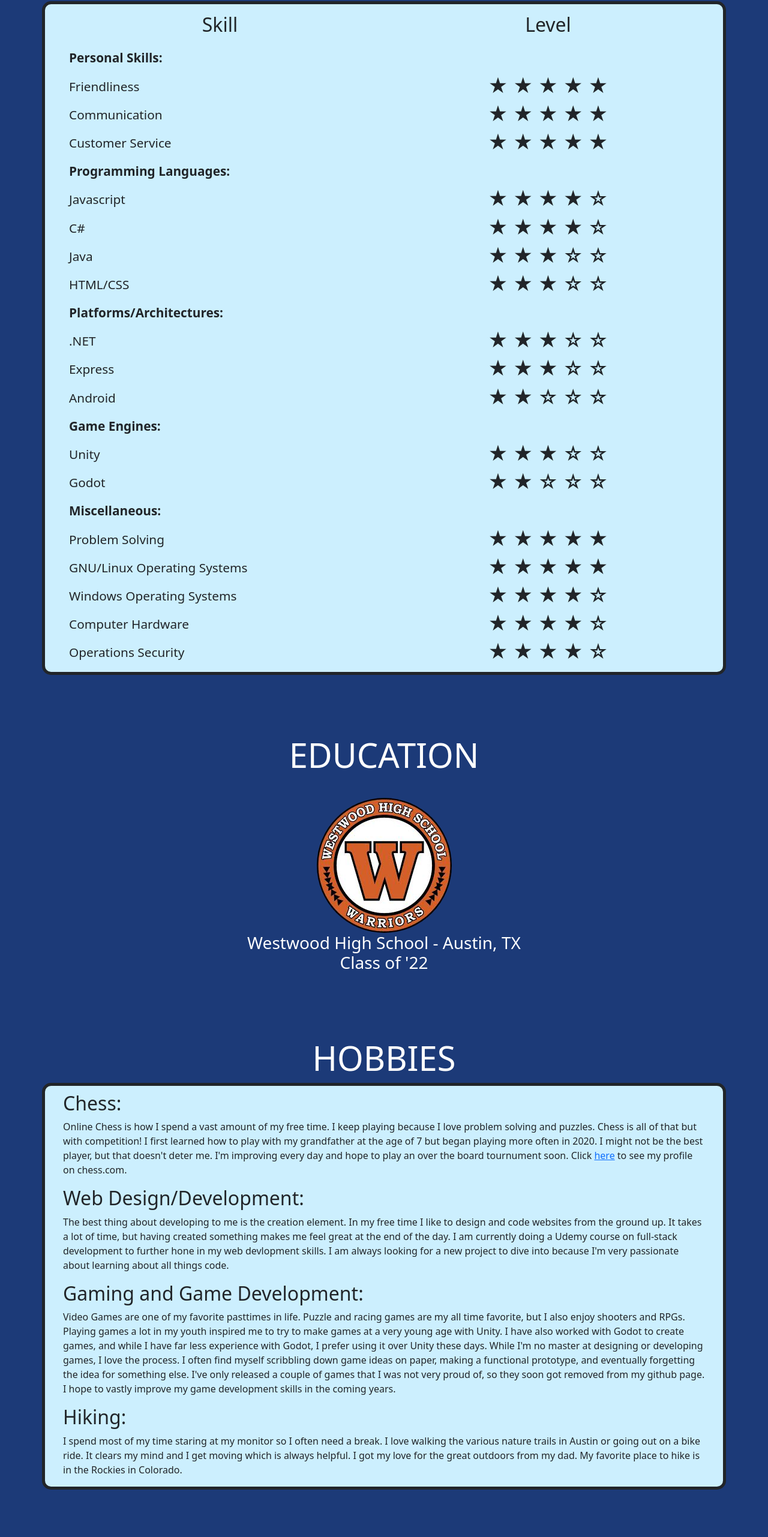
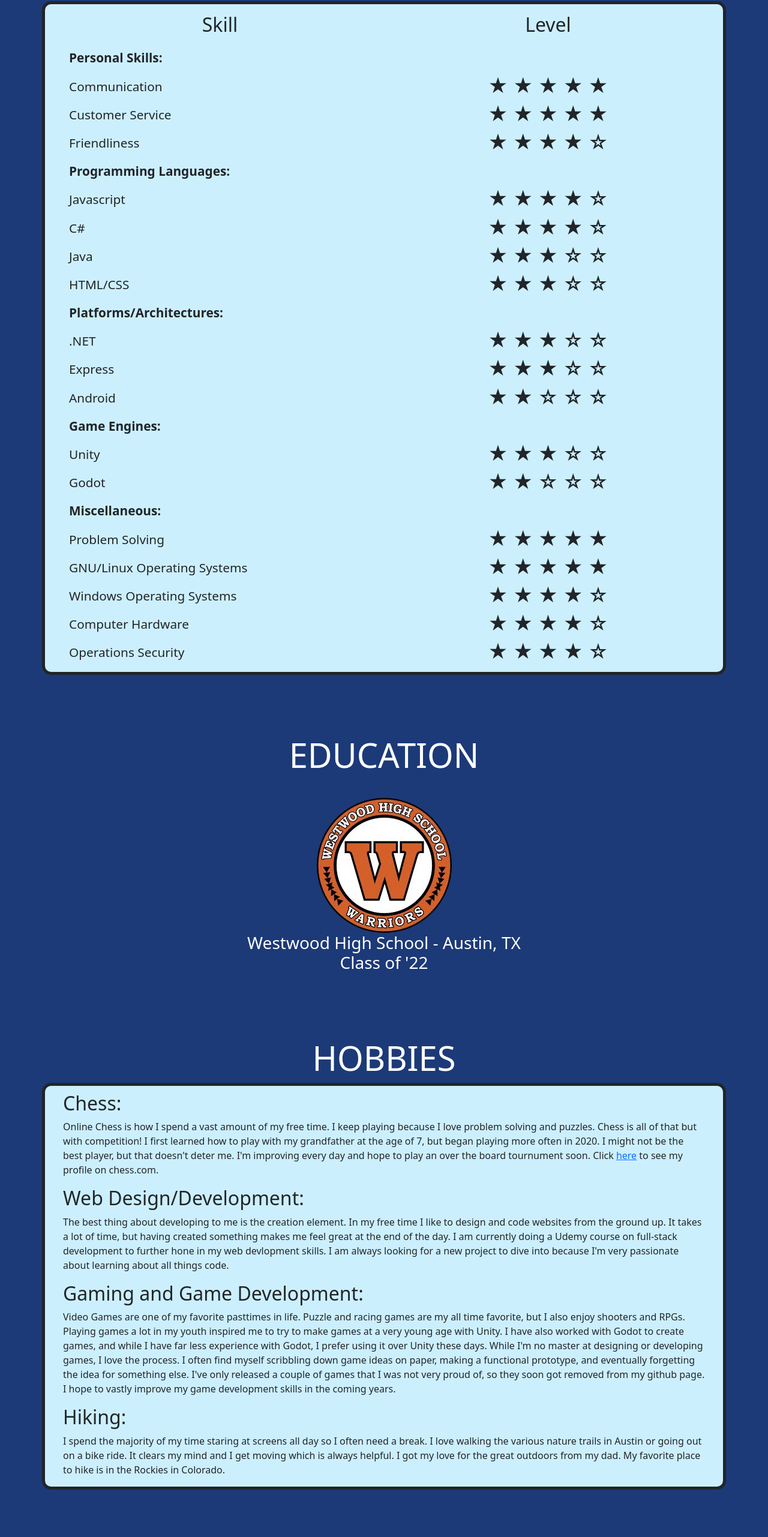
Before and after one commit to GabeDidIt/gabedidit.github.io, a website: page index.html in a window 1280 px wide. Shown: the part 1378-3940 px from the top of the page at 60% size. Drawn offline with nearby package versions, Linux system fonts and the light colour scheme.

Commit message:
wording revisions

```diff
--- a/index.html
+++ b/index.html
@@ -119,15 +119,6 @@
 
       <div class="row">
         <div class="col-sm col-2">
-          <p class="grid-item-left">Friendliness</p>
-        </div>
-        <div class="col-sm col-10">
-          <h2 class="stars">&starf; &starf; &starf; &starf; &starf;</h2>
-        </div>
-      </div>
-
-      <div class="row">
-        <div class="col-sm col-2">
           <p class="grid-item-left">Communication</p>
         </div>
         <div class="col-sm col-10">
@@ -141,6 +132,15 @@
         </div>
         <div class="col-sm col-10">
           <h2 class="stars">&starf; &starf; &starf; &starf; &starf;</h2>
+        </div>
+      </div>
+
+      <div class="row">
+        <div class="col-sm col-2">
+          <p class="grid-item-left">Friendliness</p>
+        </div>
+        <div class="col-sm col-10">
+          <h2 class="stars">&starf; &starf; &starf; &starf; &star;</h2>
         </div>
       </div>
 
@@ -313,7 +313,7 @@
       <h2>Chess:</h2>
       <p>Online Chess is how I spend a vast amount of my free time. I keep playing because
         I love problem solving and puzzles. Chess is all of that but with competition!
-        I first learned how to play with my grandfather at the age of 7 but began playing
+        I first learned how to play with my grandfather at the age of 7, but began playing
         more often in 2020. I might not be the best player, but that doesn't deter me. I'm
         improving every day and hope to play an over the board tournument soon. Click
         <a href="https://www.chess.com/member/some_assembly_required">here</a> to see
@@ -341,7 +341,7 @@
         vastly improve my game development skills in the coming years. </p>
 
       <h2>Hiking:</h2>
-      <p>I spend most of my time staring at my monitor so I often need a break. I love
+      <p>I spend the majority of my time staring at screens all day so I often need a break. I love
         walking the various nature trails in Austin or going out on a bike ride. It
         clears my mind and I get moving which is always helpful. I got my love for
         the great outdoors from my dad. My favorite place to hike is in the Rockies in
@@ -360,7 +360,7 @@
       Austin, Texas <br />
       <em>July 2021 - January 2022 (most recent)</em>
       <h2>Customer Service Assistant</h2>
-      <em>H-E-B Grocery</em> <br />
+      <em>H-E-B</em> <br />
       Responsibilities:
       <ul>
         <li>Greeted customers in the checkout process</li>
```
